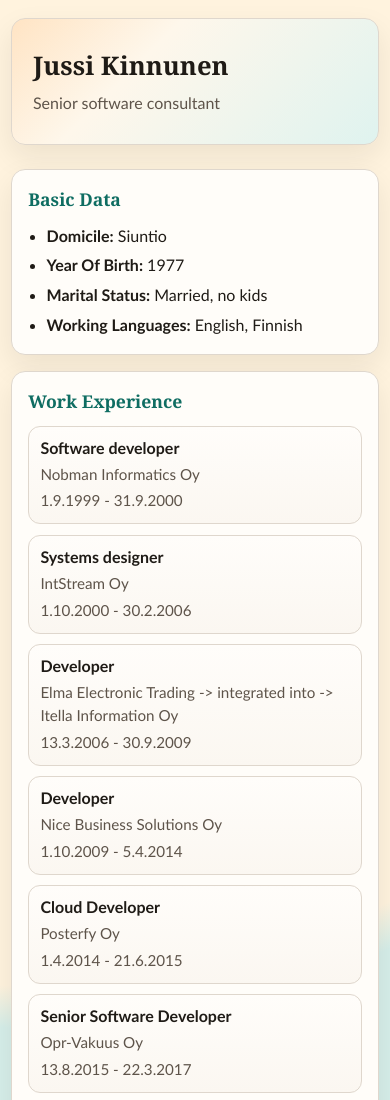
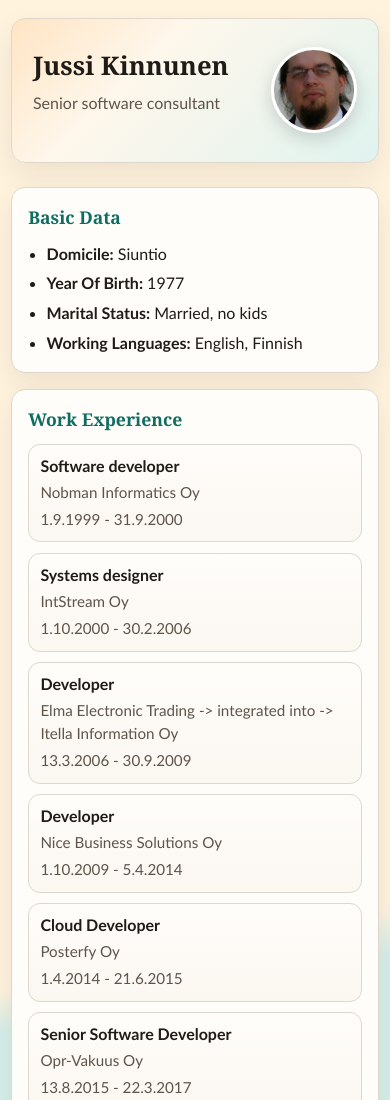
Before and after one commit to jussikin/rekrysaitti, a website: page saitti/index-modern.html in a window 390 px wide. Shown: the top 1100 px of the page. Drawn offline with Linux system fonts and the light colour scheme.

Commit message:
add profile photo to modern CV hero

```diff
--- a/saitti/index-modern.html
+++ b/saitti/index-modern.html
@@ -9,8 +9,13 @@
 <body>
   <main class="page">
     <header class="hero">
-      <h1>Jussi Kinnunen</h1>
-      <p>Senior software consultant</p>
+      <div class="hero-content">
+        <div>
+          <h1>Jussi Kinnunen</h1>
+          <p>Senior software consultant</p>
+        </div>
+        <img class="profile-photo" src="larvi.jpg" alt="Portrait of Jussi Kinnunen">
+      </div>
     </header>
 
     <section>
--- a/saitti/style-modern.css
+++ b/saitti/style-modern.css
@@ -38,6 +38,23 @@ body {
   padding: 1.8rem 1.3rem;
   margin-bottom: 1.5rem;
   animation: riseIn 600ms ease-out both;
+}
+
+.hero-content {
+  display: flex;
+  align-items: center;
+  justify-content: space-between;
+  gap: 1rem;
+}
+
+.profile-photo {
+  width: 116px;
+  height: 116px;
+  object-fit: cover;
+  border-radius: 999px;
+  border: 3px solid #fff;
+  box-shadow: 0 6px 18px rgba(0, 0, 0, 0.16);
+  flex-shrink: 0;
 }
 
 .hero h1 {
@@ -137,4 +154,13 @@ li {
   section {
     border-radius: 14px;
   }
+
+  .hero-content {
+    align-items: flex-start;
+  }
+
+  .profile-photo {
+    width: 86px;
+    height: 86px;
+  }
 }
```
Also changed, not shown: scripts/generate-site.js (+7 -2 lines).
